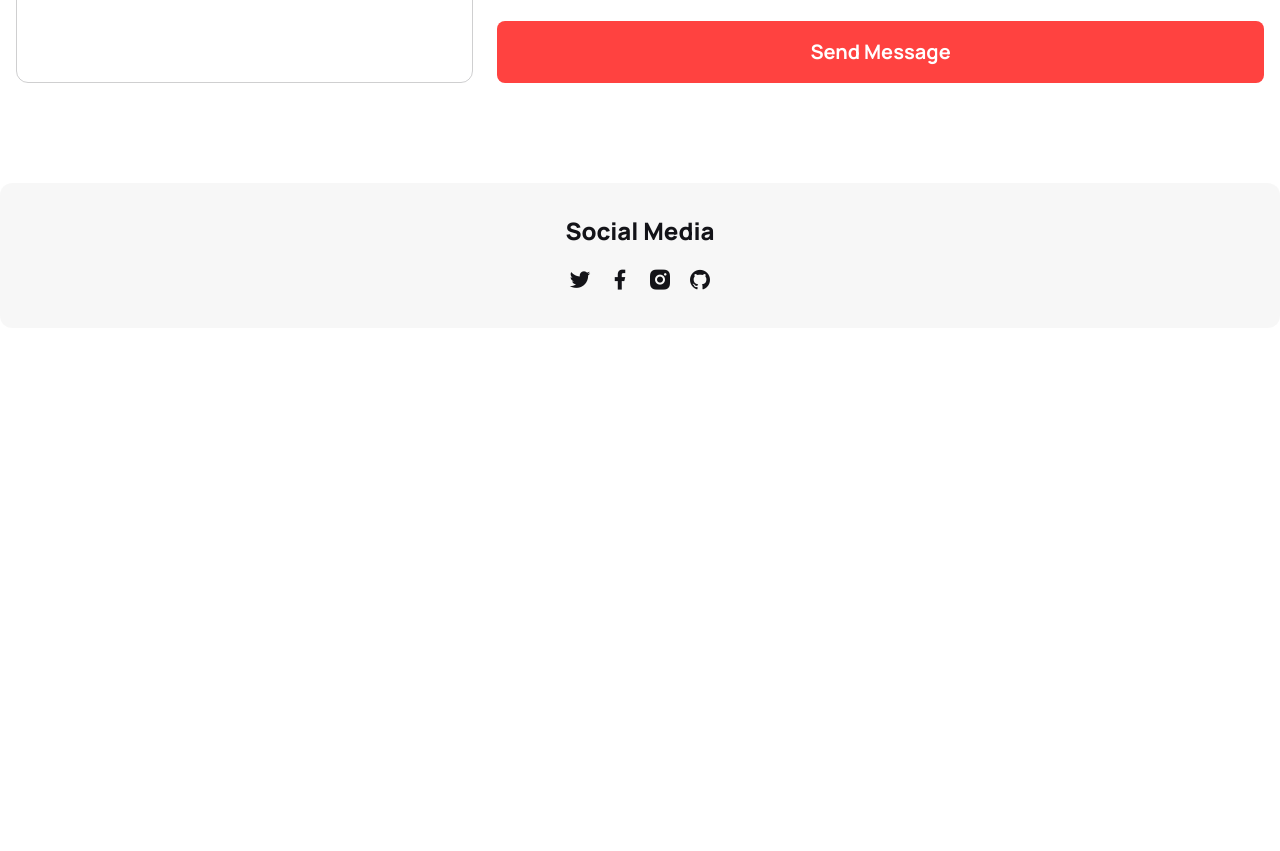
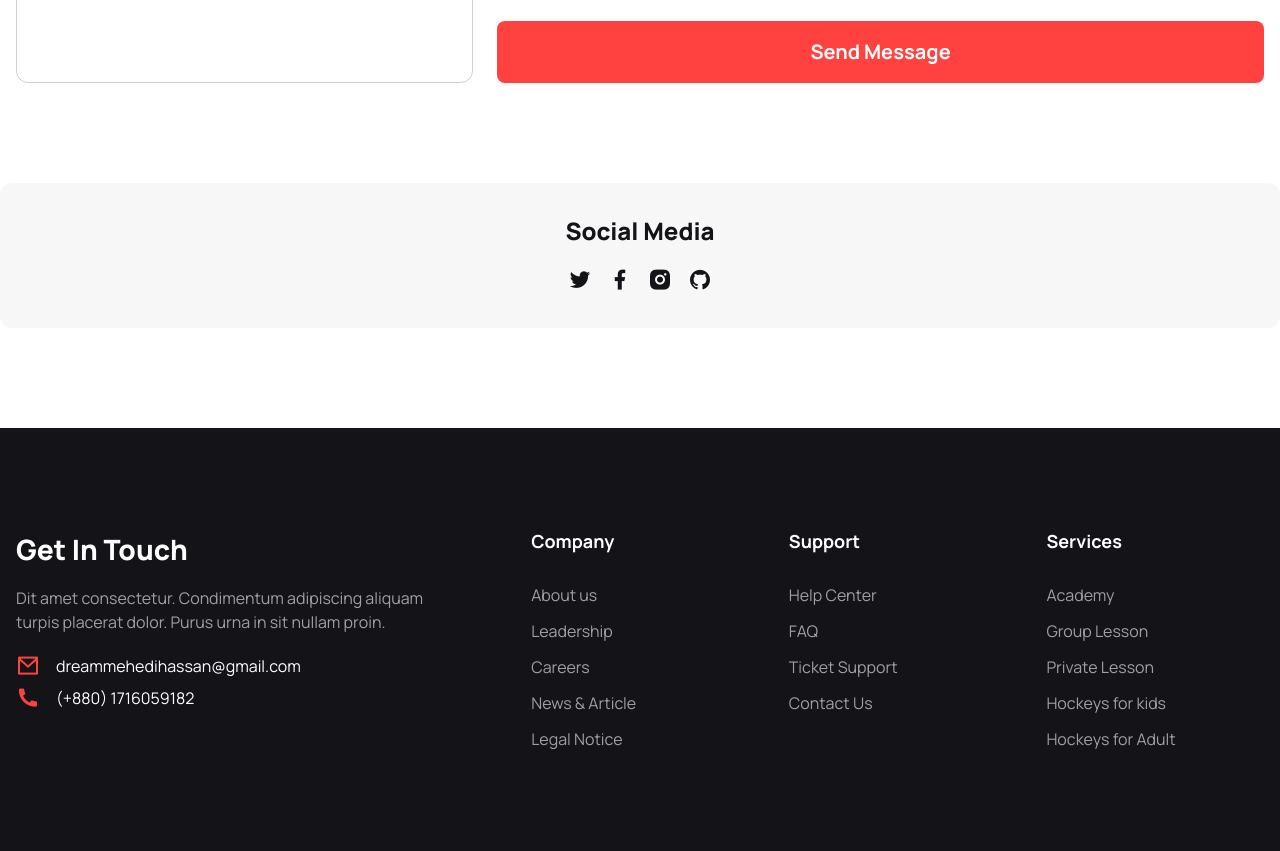
Before and after one commit to dreammehedi/mehedi-a3-hockeys, a plain HTML site: page index.html in a window 1280 px wide. Shown: the part 5361-6212 px from the top of the page. Before the commit the page ends 5789 px from the top, so only its background shows below. Drawn offline with nearby package versions, Linux system fonts and the light colour scheme.

Commit message:
Footer Complete

```diff
--- a/index.html
+++ b/index.html
@@ -1163,5 +1163,159 @@
       </div>
     </section>
     <!-- Social Media End -->
+
+    <!-- Footer Start -->
+    <footer
+      class="py-10 md:py-14 lg:py-[100px] bg-website-black text-website-gray"
+    >
+      <div class="container">
+        <div
+          class="grid grid-cols-2 lg:grid-cols-5 text-center md:text-left justify-center md:justify-between gap-10"
+        >
+          <!-- get in touch -->
+          <div
+            class="col-span-2 md:col-span-1 lg:col-span-2 mx-auto md:m-0 flex flex-col gap-4"
+          >
+            <h2 class="text-[28px] font-extrabold text-white">Get In Touch</h2>
+            <p class="text-website-gray max-w-md">
+              Dit amet consectetur. Condimentum adipiscing aliquam turpis
+              placerat dolor. Purus urna in sit nullam proin.
+            </p>
+            <address
+              class="text-center md:text-left flex flex-col items-center md:items-start not-italic text-white"
+            >
+              <p class="flex items-center gap-4 text-base">
+                <i class="text-2xl text-website-primary ri-mail-line"></i
+                >dreammehedihassan@gmail.com
+              </p>
+              <p class="flex items-center gap-4 text-base">
+                <i class="text-2xl text-website-primary ri-phone-fill"></i
+                >(+880) 1716059182
+              </p>
+            </address>
+          </div>
+          <!-- company -->
+          <div>
+            <h2 class="text-[18px] mb-7 font-bold text-white">Company</h2>
+            <!-- company menu -->
+            <ul class="flex flex-col gap-3">
+              <li>
+                <a
+                  class="transition-all duration-300 ease-in hover:text-website-primary hover:ml-1"
+                  href="#"
+                  >About us</a
+                >
+              </li>
+              <li>
+                <a
+                  class="transition-all duration-300 ease-in hover:text-website-primary hover:ml-1"
+                  href="#"
+                  >Leadership
+                </a>
+              </li>
+              <li>
+                <a
+                  class="transition-all duration-300 ease-in hover:text-website-primary hover:ml-1"
+                  href="#"
+                  >Careers
+                </a>
+              </li>
+              <li>
+                <a
+                  class="transition-all duration-300 ease-in hover:text-website-primary hover:ml-1"
+                  href="#"
+                  >News & Article</a
+                >
+              </li>
+              <li>
+                <a
+                  class="transition-all duration-300 ease-in hover:text-website-primary hover:ml-1"
+                  href="#"
+                  >Legal Notice</a
+                >
+              </li>
+            </ul>
+          </div>
+          <!-- Support -->
+          <div>
+            <h2 class="text-[18px] mb-7 font-bold text-white">Support</h2>
+            <!-- Support menu -->
+            <ul class="flex flex-col gap-3">
+              <li>
+                <a
+                  class="transition-all duration-300 ease-in hover:text-website-primary hover:ml-1"
+                  href="#"
+                  >Help Center</a
+                >
+              </li>
+              <li>
+                <a
+                  class="transition-all duration-300 ease-in hover:text-website-primary hover:ml-1"
+                  href="#"
+                  >FAQ
+                </a>
+              </li>
+              <li>
+                <a
+                  class="transition-all duration-300 ease-in hover:text-website-primary hover:ml-1"
+                  href="#"
+                  >Ticket Support
+                </a>
+              </li>
+              <li>
+                <a
+                  class="transition-all duration-300 ease-in hover:text-website-primary hover:ml-1"
+                  href="#"
+                  >Contact Us</a
+                >
+              </li>
+            </ul>
+          </div>
+          <!-- Services -->
+          <div class="col-span-2 md:col-span-1 mx-auto md:m-0">
+            <h2 class="text-[18px] mb-7 font-bold text-white">Services</h2>
+            <!-- Services menu -->
+            <ul class="flex flex-col gap-3">
+              <li>
+                <a
+                  class="transition-all duration-300 ease-in hover:text-website-primary hover:ml-1"
+                  href="#"
+                  >Academy</a
+                >
+              </li>
+              <li>
+                <a
+                  class="transition-all duration-300 ease-in hover:text-website-primary hover:ml-1"
+                  href="#"
+                  >Group Lesson
+                </a>
+              </li>
+              <li>
+                <a
+                  class="transition-all duration-300 ease-in hover:text-website-primary hover:ml-1"
+                  href="#"
+                  >Private Lesson
+                </a>
+              </li>
+              <li>
+                <a
+                  class="transition-all duration-300 ease-in hover:text-website-primary hover:ml-1"
+                  href="#"
+                  >Hockeys for kids</a
+                >
+              </li>
+              <li>
+                <a
+                  class="transition-all duration-300 ease-in hover:text-website-primary hover:ml-1"
+                  href="#"
+                  >Hockeys for Adult</a
+                >
+              </li>
+            </ul>
+          </div>
+        </div>
+      </div>
+    </footer>
+    <!-- Footer End -->
   </body>
 </html>
```
